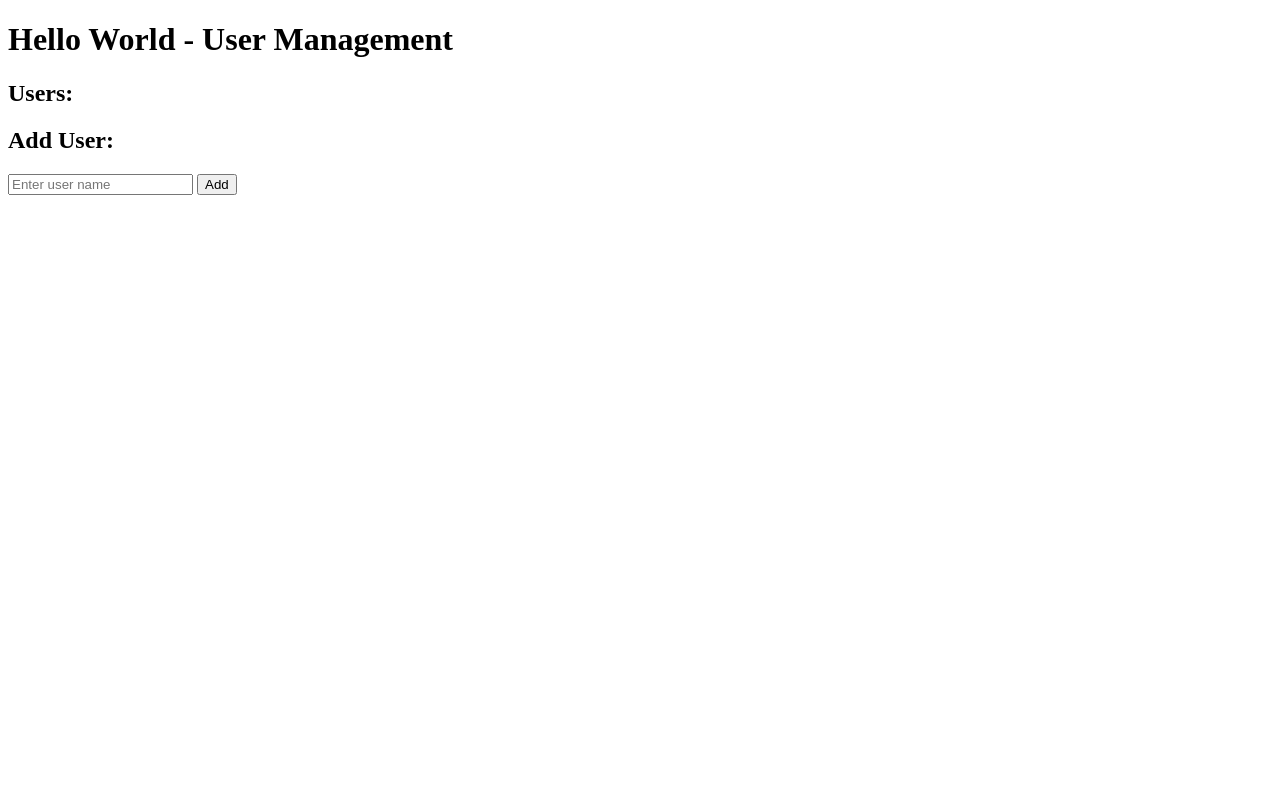
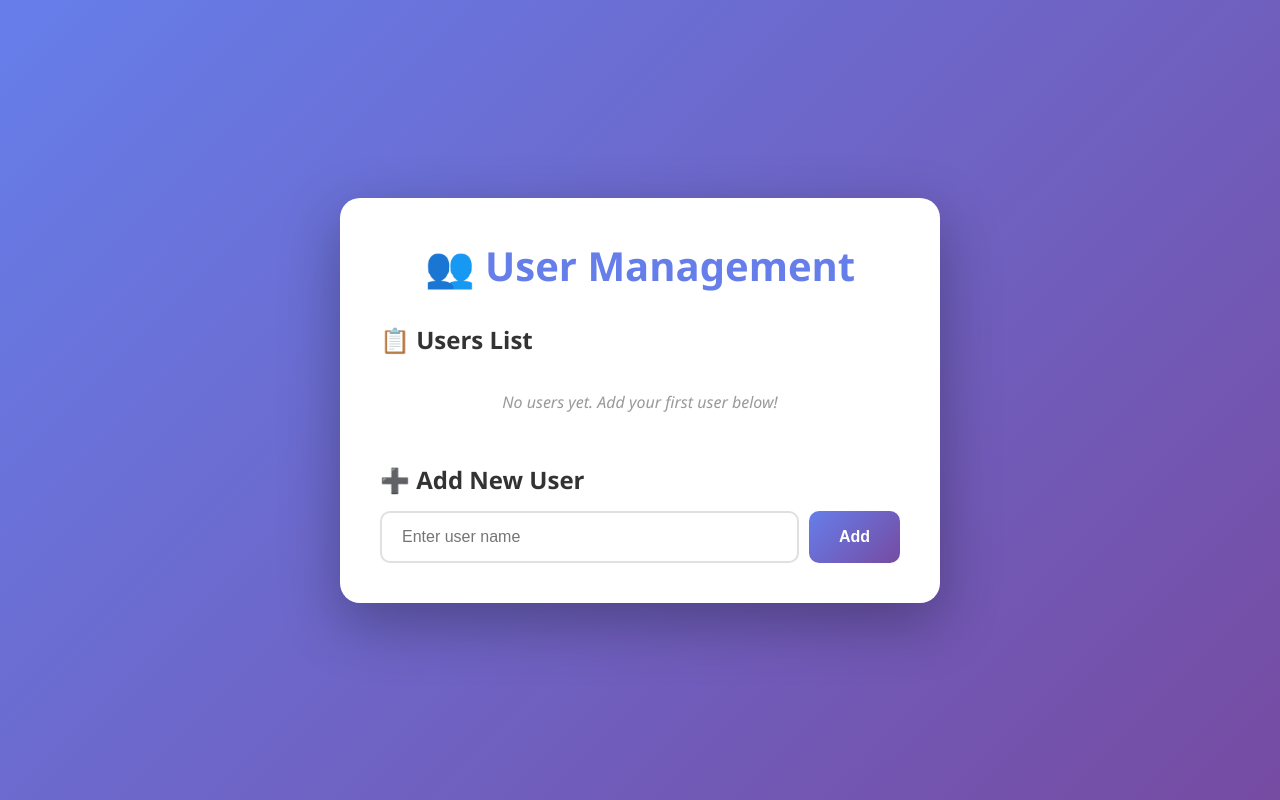
Before and after one commit to moustaphafal/flask-helloworld, a Flask app: page / in a window 1280 px wide. Run offline with Flask 3, Linux system fonts and the light colour scheme.

Commit message:
Modification du design

```diff
--- a/templates/index.html
+++ b/templates/index.html
@@ -1,20 +1,138 @@
 <!DOCTYPE html>
-<html>
+<html lang="fr">
 <head>
+    <meta charset="UTF-8">
+    <meta name="viewport" content="width=device-width, initial-scale=1.0">
     <title>User Management</title>
+    <style>
+        * {
+            margin: 0;
+            padding: 0;
+            box-sizing: border-box;
+        }
+
+        body {
+            font-family: 'Segoe UI', Tahoma, Geneva, Verdana, sans-serif;
+            background: linear-gradient(135deg, #667eea 0%, #764ba2 100%);
+            min-height: 100vh;
+            padding: 20px;
+            display: flex;
+            justify-content: center;
+            align-items: center;
+        }
+
+        .container {
+            background: white;
+            border-radius: 20px;
+            box-shadow: 0 20px 60px rgba(0, 0, 0, 0.3);
+            padding: 40px;
+            max-width: 600px;
+            width: 100%;
+        }
+
+        h1 {
+            color: #667eea;
+            text-align: center;
+            margin-bottom: 30px;
+            font-size: 2.5em;
+        }
+
+        h2 {
+            color: #333;
+            margin-top: 30px;
+            margin-bottom: 15px;
+            font-size: 1.5em;
+        }
+
+        .users-list {
+            list-style: none;
+            margin-bottom: 20px;
+        }
+
+        .users-list li {
+            background: linear-gradient(135deg, #667eea 0%, #764ba2 100%);
+            color: white;
+            padding: 15px 20px;
+            margin-bottom: 10px;
+            border-radius: 10px;
+            font-size: 1.1em;
+            box-shadow: 0 4px 6px rgba(0, 0, 0, 0.1);
+            transition: transform 0.2s;
+        }
+
+        .users-list li:hover {
+            transform: translateX(5px);
+        }
+
+        .empty-message {
+            text-align: center;
+            color: #999;
+            font-style: italic;
+            padding: 20px;
+        }
+
+        form {
+            display: flex;
+            gap: 10px;
+            margin-top: 15px;
+        }
+
+        input[type="text"] {
+            flex: 1;
+            padding: 15px 20px;
+            border: 2px solid #e0e0e0;
+            border-radius: 10px;
+            font-size: 1em;
+            transition: border-color 0.3s;
+        }
+
+        input[type="text"]:focus {
+            outline: none;
+            border-color: #667eea;
+        }
+
+        button {
+            padding: 15px 30px;
+            background: linear-gradient(135deg, #667eea 0%, #764ba2 100%);
+            color: white;
+            border: none;
+            border-radius: 10px;
+            font-size: 1em;
+            font-weight: bold;
+            cursor: pointer;
+            transition: transform 0.2s, box-shadow 0.2s;
+        }
+
+        button:hover {
+            transform: translateY(-2px);
+            box-shadow: 0 6px 12px rgba(102, 126, 234, 0.4);
+        }
+
+        button:active {
+            transform: translateY(0);
+        }
+    </style>
 </head>
 <body>
-    <h1>Hello World - User Management</h1>
-    <h2>Users:</h2>
-    <ul>
+    <div class="container">
+        <h1>👥 User Management</h1>
+
+        <h2>📋 Users List</h2>
+        {% if users %}
+        <ul class="users-list">
             {% for user in users %}
             <li>{{ user }}</li>
             {% endfor %}
         </ul>
-    <h2>Add User:</h2>
+        {% else %}
+        <p class="empty-message">No users yet. Add your first user below!</p>
+        {% endif %}
+
+        <h2>➕ Add New User</h2>
         <form action="/add_user" method="post">
             <input type="text" name="name" placeholder="Enter user name" required>
             <button type="submit">Add</button>
         </form>
+    </div>
 </body>
 </html>
```
Lines whose indentation alone changed are shown as unchanged.
